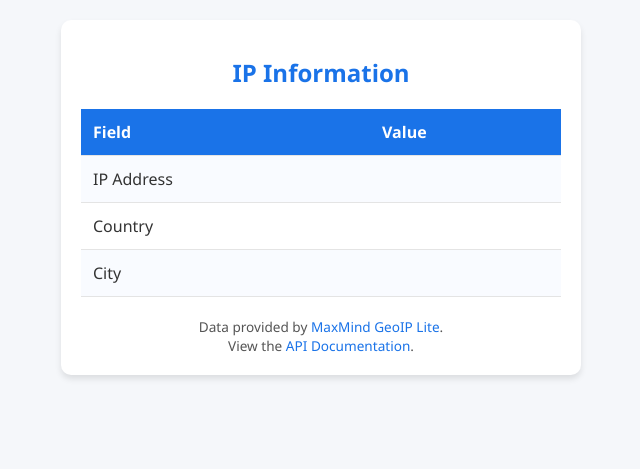
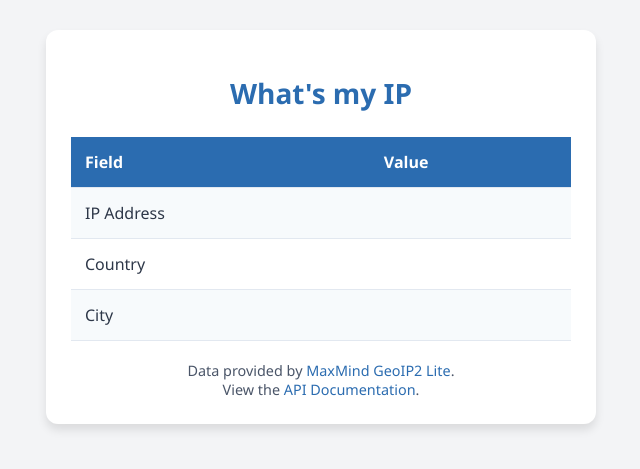
Before and after one commit to sprytnyk/ip, a FastAPI app: template templates/index.html in a window 1280 px wide. Shown: the top 469 px of the page, without its empty margins (319-959 px from the left). Run offline with FastAPI, Linux system fonts and the light colour scheme; the template is opened without the code that fills it, so the values that code supplies are empty.

Commit message:
📱 Update index template

```diff
--- a/templates/index.html
+++ b/templates/index.html
@@ -3,32 +3,46 @@
 <head>
     <meta charset="UTF-8">
     <meta name="viewport" content="width=device-width, initial-scale=1.0">
-    <title>IP Information</title>
+    <title>What's my IP</title>
+
+    <!-- Web App Manifest -->
+    <link rel="manifest" href="/static/site.webmanifest">
+
+    <!-- Favicons -->
+    <link rel="icon" href="/static/favicon.ico" sizes="any">
+    <link rel="icon" type="image/png" href="/static/favicon-16x16.png" sizes="16x16">
+    <link rel="icon" type="image/png" href="/static/favicon-32x32.png" sizes="32x32">
+    <link rel="apple-touch-icon" href="/static/apple-touch-icon.png">
+
+    <!-- Meta Tags for App Branding -->
+    <meta name="theme-color" content="#ffffff">
+    <meta name="background-color" content="#ffffff">
+
     <style>
         /* General styles */
         body {
             font-family: 'Segoe UI', Tahoma, Geneva, Verdana, sans-serif;
             margin: 0;
             padding: 0;
-            background-color: #f5f7fa;
-            color: #333;
+            background-color: #f3f4f6;
+            color: #2d3748;
         }
 
         .container {
-            max-width: 480px;
-            margin: 20px auto;
-            padding: 20px;
+            max-width: 500px;
+            margin: 30px auto;
+            padding: 25px;
             background: #ffffff;
-            border-radius: 10px;
-            box-shadow: 0 4px 6px rgba(0, 0, 0, 0.1);
+            border-radius: 12px;
+            box-shadow: 0 6px 10px rgba(0, 0, 0, 0.1);
             overflow: hidden;
         }
 
         h1 {
             text-align: center;
-            font-size: 1.5rem;
-            color: #1a73e8;
-            margin-bottom: 20px;
+            font-size: 1.75rem;
+            color: #2b6cb0;
+            margin-bottom: 25px;
         }
 
         table {
@@ -39,18 +53,18 @@
 
         table th, table td {
             text-align: left;
-            padding: 12px;
-            border-bottom: 1px solid #e4e4e4;
+            padding: 14px;
+            border-bottom: 1px solid #e2e8f0;
         }
 
         table th {
-            background: #1a73e8;
+            background: #2b6cb0;
             color: #ffffff;
-            font-weight: 600;
+            font-weight: bold;
         }
 
         table tr:nth-child(odd) {
-            background-color: #f9fbff;
+            background-color: #f7fafc;
         }
 
         table tr:nth-child(even) {
@@ -58,7 +72,25 @@
         }
 
         table tr:hover {
-            background-color: #eef4ff;
+            background-color: #ebf8ff;
+        }
+
+        /* Footer styles */
+        .footer {
+            text-align: center;
+            font-size: 0.9rem;
+            color: #4a5568;
+            margin-top: 20px;
+        }
+
+        .footer a {
+            color: #2b6cb0;
+            text-decoration: none;
+            font-weight: 500;
+        }
+
+        .footer a:hover {
+            text-decoration: underline;
         }
 
         /* Mobile responsiveness */
@@ -69,35 +101,18 @@
             }
 
             h1 {
-                font-size: 1.25rem;
+                font-size: 1.5rem;
             }
 
             .container {
-                padding: 15px;
+                padding: 20px;
             }
-        }
-
-        /* Footer styles */
-        .footer {
-            text-align: center;
-            font-size: 0.85rem;
-            color: #555;
-            margin-top: 20px;
-        }
-
-        .footer a {
-            color: #1a73e8;
-            text-decoration: none;
-        }
-
-        .footer a:hover {
-            text-decoration: underline;
         }
     </style>
 </head>
 <body>
     <div class="container">
-        <h1>IP Information</h1>
+        <h1>What's my IP</h1>
         <table>
             <thead>
                 <tr>
@@ -121,7 +136,7 @@
             </tbody>
         </table>
         <div class="footer">
-            Data provided by <a href="https://www.maxmind.com" target="_blank" rel="noopener noreferrer">MaxMind GeoIP Lite</a>.
+            Data provided by <a href="https://dev.maxmind.com/geoip/geolite2-free-geolocation-data/" target="_blank" rel="noopener noreferrer">MaxMind GeoIP2 Lite</a>.
             <br>
             View the <a href="/docs" target="_blank" rel="noopener noreferrer">API Documentation</a>.
         </div>
```
